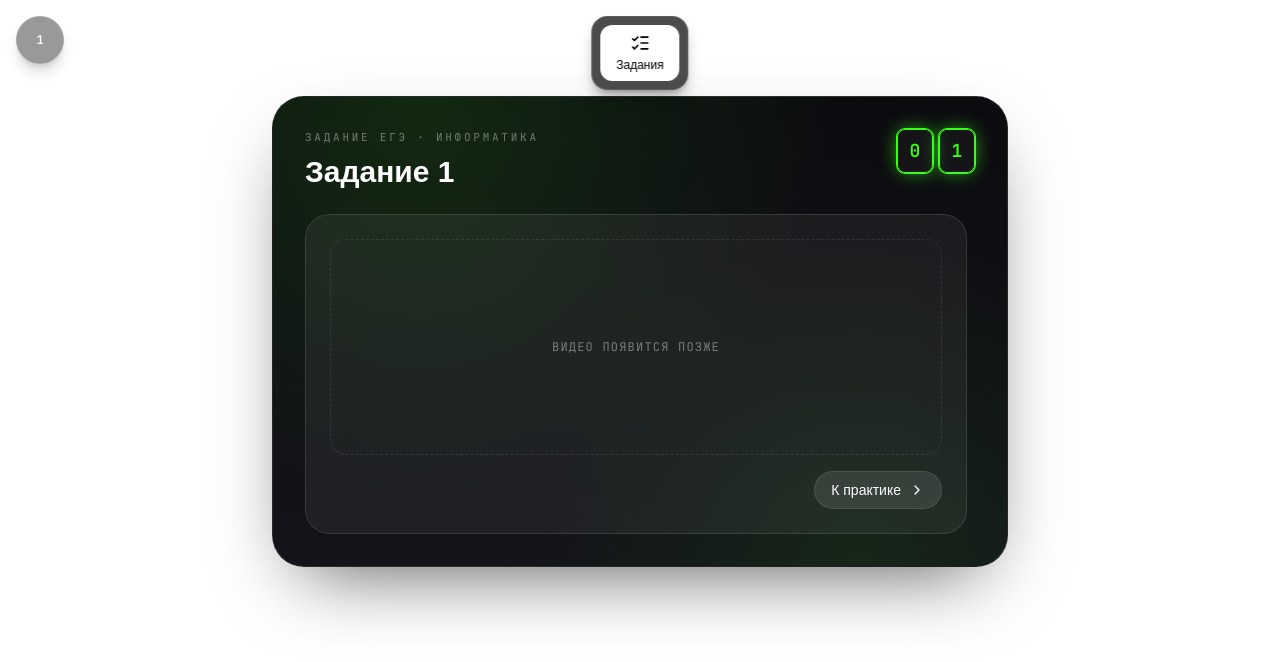
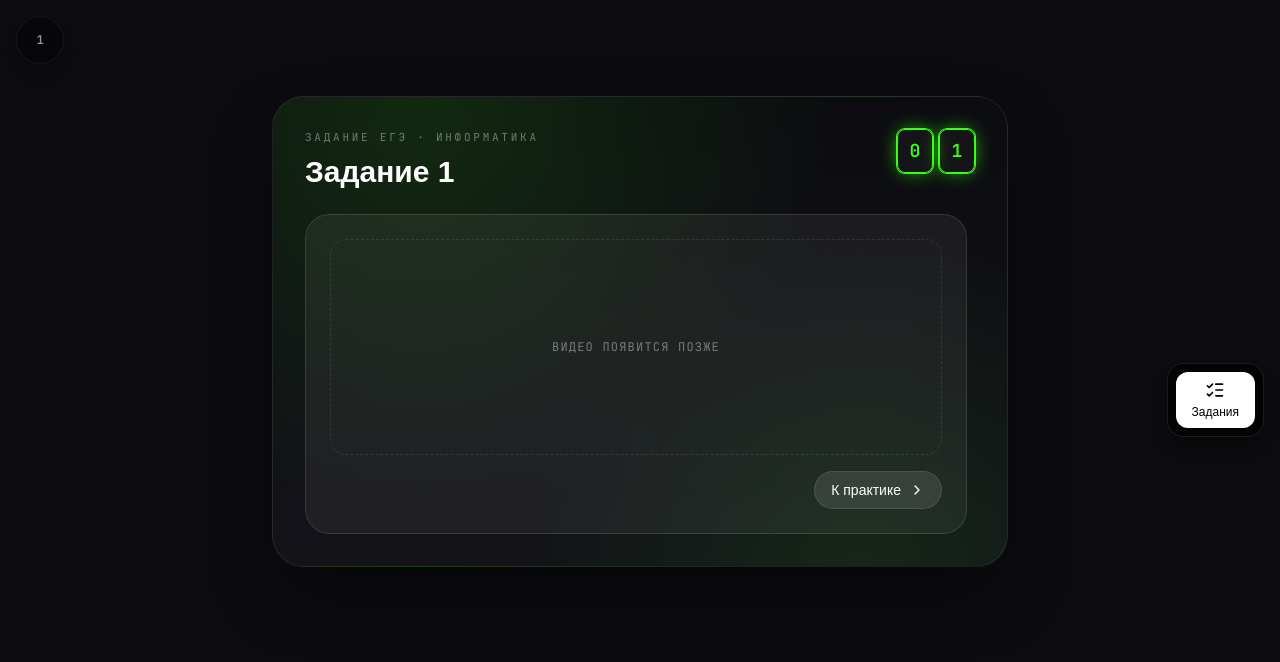
Before and after one commit to IvanIlinov/ege-platform, a Next.js app: page /tasks/1 in a window 1280 px wide. Shown: the top 662 px of the page. Built offline with nearby package versions, Linux system fonts and the light colour scheme; a web font is replaced by a local one.

Commit message:
feat: Add menu to right-mid. Remove trash

```diff
--- a/app/globals.css
+++ b/app/globals.css
@@ -1,32 +1,17 @@
 @import "tailwindcss";
 
-:root {
-  --background: #ffffff;
-  --foreground: #171717;
-}
-
 @theme inline {
-  --color-background: var(--background);
-  --color-foreground: var(--foreground);
   --font-sans: var(--font-geist-sans);
   --font-mono: var(--font-geist-mono);
 }
 
-@media (prefers-color-scheme: dark) {
-  :root {
-    --background: #0a0a0a;
-    --foreground: #ededed;
-  }
-}
-
 body {
-  background: var(--background);
-  color: var(--foreground);
+  background: #0c0c10;
+  color: #ffffff;
   font-family: Arial, Helvetica, sans-serif;
 }
 
-
-/* DESIGN */
+/* DESIGN SYSTEM */
 :root {
   --signal: #39FF14;
 
--- a/features/tasks/components/TaskAnswerForm.tsx
+++ /dev/null
@@ -1,26 +0,0 @@
-"use client";
-
-import { useState } from "react";
-
-type Props = {
-  correctAnswer: string[];
-};
-
-export function TaskAnswerForm({ correctAnswer }: Props) {
-  const [isRevealed, setIsRevealed] = useState(false);
-
-  return (
-    <div className="mt-6 flex items-center gap-4">
-      <button
-        onClick={() => setIsRevealed(true)}
-        className="bg-black-600 text-white px-4 py-2 rounded"
-      >
-        Показать ответ
-      </button>
-
-      {isRevealed && (
-        <span className="font-semibold">{correctAnswer.join(", ")}</span>
-      )}
-    </div>
-  );
-}
--- a/features/tasks/components/TaskCondition.tsx
+++ /dev/null
@@ -1,3 +0,0 @@
-export function TaskCondition({ condition } : {condition : string}) {
-    return <p className="text-white">{condition}</p>
-}
--- a/features/tasks/components/TaskNav.tsx
+++ b/features/tasks/components/TaskNav.tsx
@@ -56,7 +56,8 @@ export function TaskNav() {
 
             <button
                 onClick={() => setIsOpen((prev) => !prev)}
-                className="w-12 h-12 rounded-full bg-black/70 backdrop-blur-xl border border-white/10 text-white flex items-center justify-center shadow-lg shadow-black/30 animate-pulse"
+                className="w-12 h-12 rounded-full bg-black/70 backdrop-blur-xl border border-white/10 text-white
+                           flex items-center justify-center shadow-lg shadow-black/30 animate-pulse"
             >
                 <span
                     className="text-xs font-bold"
--- a/features/tasks/components/TaskVideo.tsx
+++ /dev/null
@@ -1,15 +0,0 @@
-export function TaskVideo({ videoUrl } : {videoUrl? : string}) {
-    if (!videoUrl) {
-        return (
-            <div className="bg-white rounded-full flex items-center justify-center h-40 mb-4">
-                <span className="text-gray-500">Видео опаздывает =)</span>
-            </div>
-        );
-    }
-
-    return (
-        <div className="mb-4">
-            {/*embed-видео*/}
-        </div>
-    );
-}
--- a/shared/components/BottomNav.tsx
+++ b/shared/components/BottomNav.tsx
@@ -5,9 +5,9 @@ import { usePathname } from "next/navigation";
 import { BookOpen, ListChecks, LayoutGrid } from "lucide-react";
 
 const links = [
-  // { href: "/lessons", label: "Уроки", icon: BookOpen },
+  //{ href: "/lessons", label: "Уроки", icon: BookOpen },
   { href: "/tasks", label: "Задания", icon: ListChecks },
-  // { href: "/variants", label: "Варианты", icon: LayoutGrid },
+  //{ href: "/variants", label: "Варианты", icon: LayoutGrid },
 ];
 
 export function BottomNav() {
@@ -17,11 +17,11 @@ export function BottomNav() {
     <nav
       className="
         fixed bottom-4 left-1/2 -translate-x-1/2
-        md:top-4 md:bottom-auto
-        flex gap-1 rounded-2xl p-2 z-50
+        md:bottom-auto md:left-auto md:right-4 md:top-1/2 md:-translate-x-0 md:-translate-y-1/2
+        flex md:flex-col gap-1 rounded-2xl p-2 z-50
         bg-black/70 backdrop-blur-xl border border-white/10 shadow-lg shadow-black/30
-  "
->
+      "
+    >
       {links.map(({ href, label, icon: Icon }) => {
         const isActive = pathname.startsWith(href);
 
```
